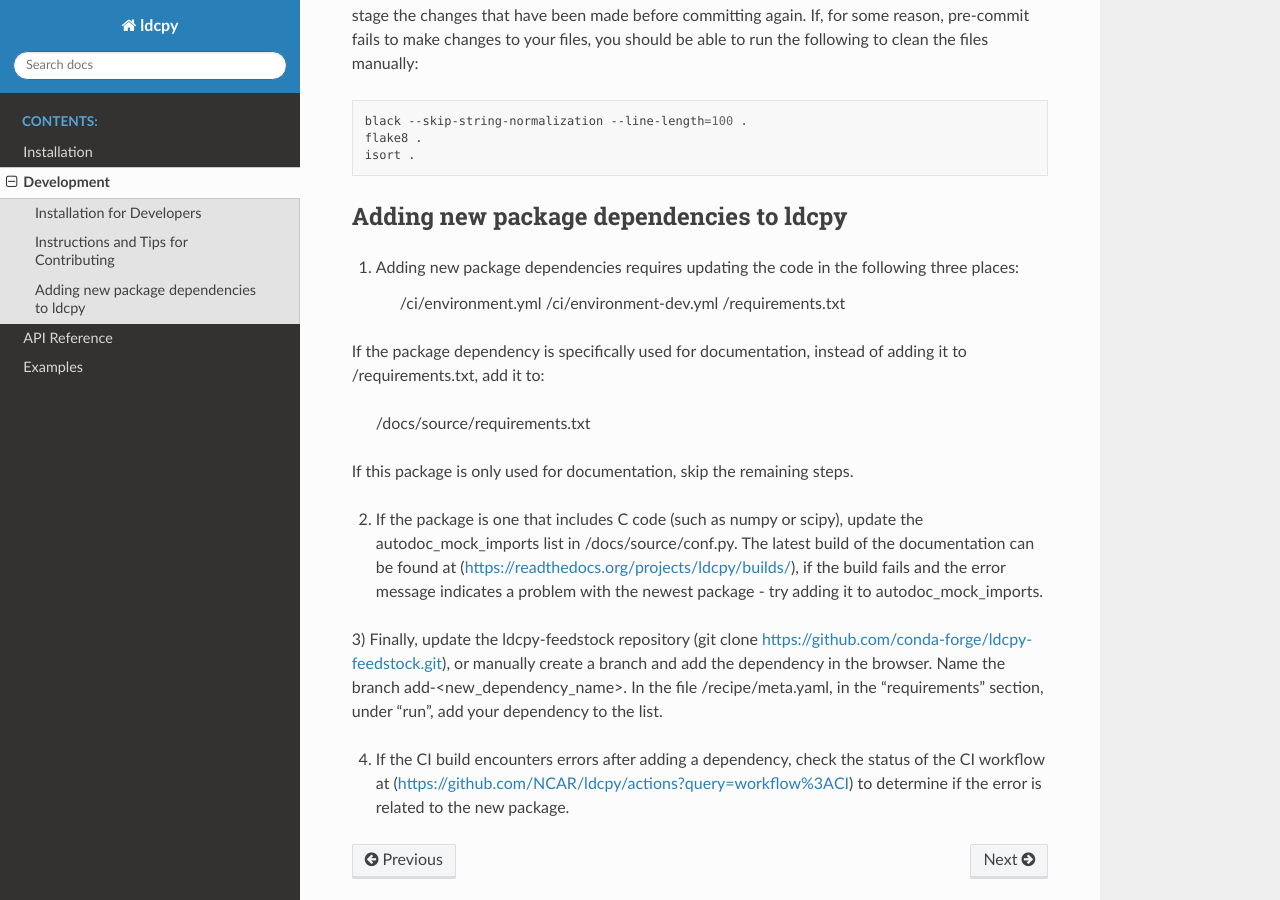
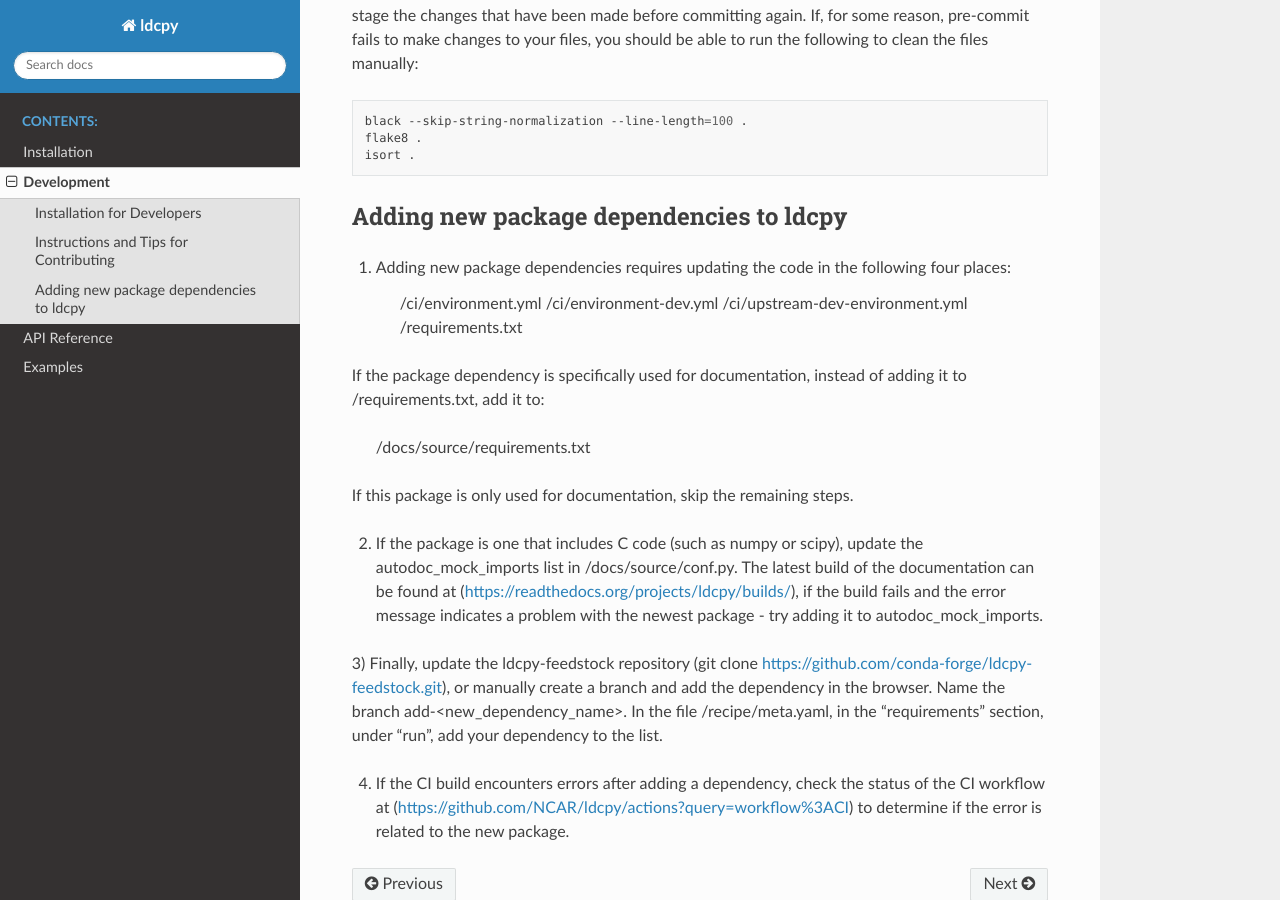
Before and after one commit to NCAR/ldcpy, a Sphinx documentation site: the page built from docs/source/development.rst, in a window 1280 px wide and 900 px high, scrolled down 1379 px. Built offline with Sphinx 7.4.7 and the Read the Docs theme 2.0.0, drawn with Linux system fonts in a browser that asks for light colours; pages that are not in the unit, such as notebooks, are missing from menus; some of the changed text lies outside the part shown.

Commit message:
Test against upstream dev (#234)

```diff
--- a/docs/source/development.rst
+++ b/docs/source/development.rst
@@ -67,10 +67,11 @@
 Adding new package dependencies to ldcpy
 __________________________________
 
-1) Adding new package dependencies requires updating the code in the following three places:
+1) Adding new package dependencies requires updating the code in the following four places:
 
     /ci/environment.yml
     /ci/environment-dev.yml
+    /ci/upstream-dev-environment.yml
     /requirements.txt
 
 If the package dependency is specifically used for documentation, instead of adding it to /requirements.txt, add it to:
```
Also changed, not shown: other parts of docs/source/development.rst (+1 -1 lines), 2 other files.
